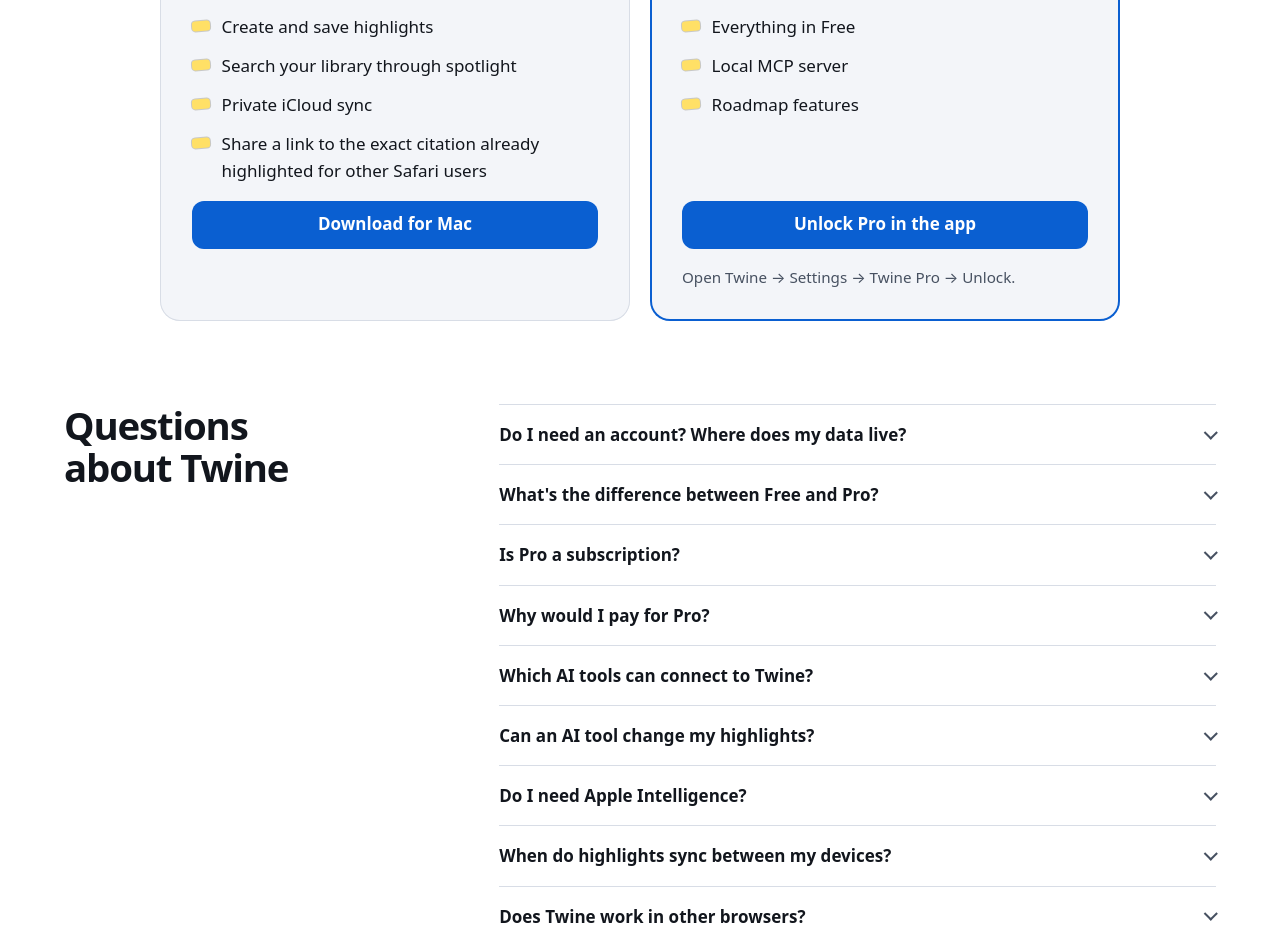
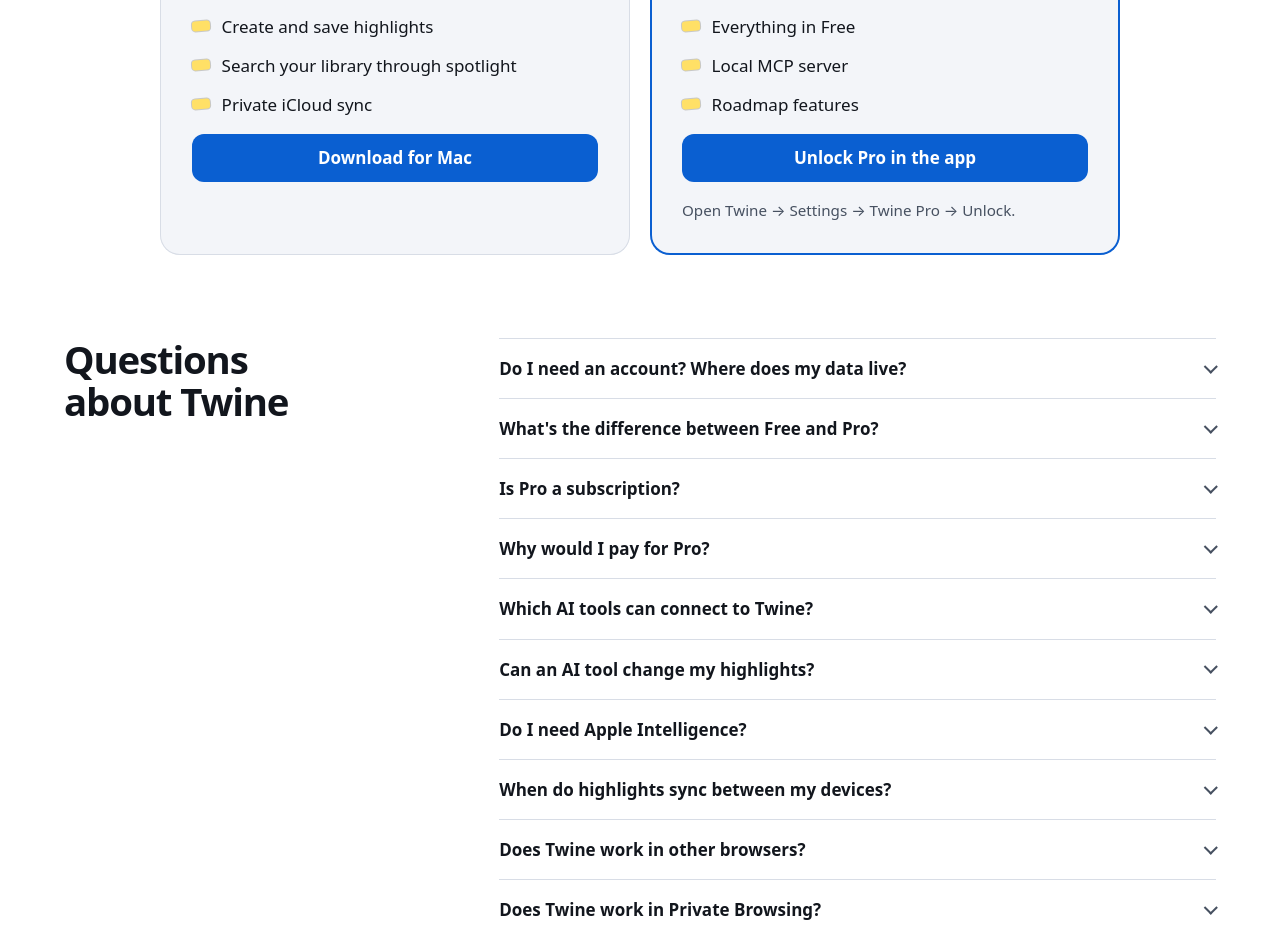
Before and after one commit to mubranch/TwineWebsite, an Eleventy site: page src/index.njk in a window 1280 px wide. Shown: the part 3963-4893 px from the top of the page. Built offline with nearby package versions, Linux system fonts and the light colour scheme; Eleventy itself is replaced by a stand-in of ours; files that its build step writes are made by us from their sources.

Commit message:
Remove the citation-sharing plan bullet
Co-authored-by: Copilot App <223556219+Copilot@users.noreply.github.com>

```diff
--- a/src/_includes/draft/pricing.njk
+++ b/src/_includes/draft/pricing.njk
@@ -12,7 +12,6 @@
         <li>Create and save highlights</li>
         <li>Search your library through spotlight</li>
         <li>Private iCloud sync</li>
-        <li>Share a link to the exact citation already highlighted for other Safari users</li>
       </ul>
       {% if site.appStoreUrl %}<a class="button" href="{{ site.appStoreUrl | escape }}">Download for Mac</a>{% else %}<button class="button" type="button" disabled aria-label="Download for Mac, pending App Store approval">Download for Mac</button>{% endif %}
     </article>
```
